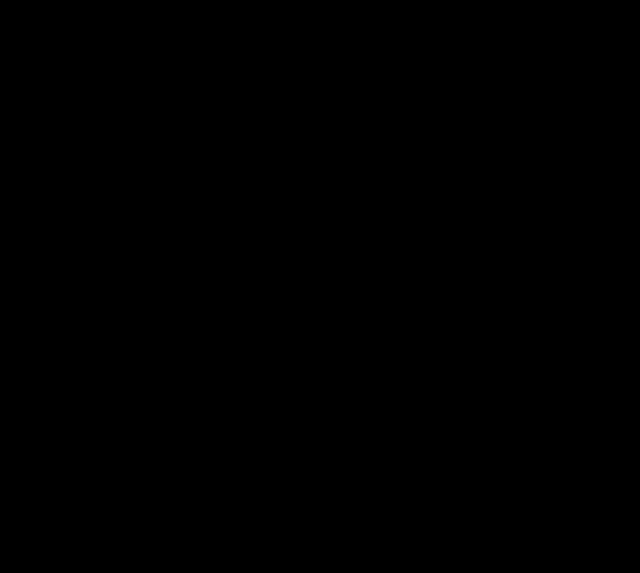
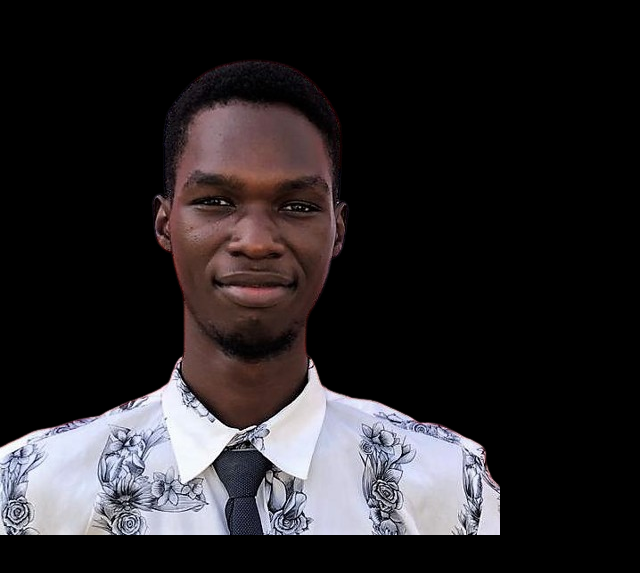
Before and after one commit to iamunclesam/MyPortfolio, a Vue app: page / in a window 1280 px wide. Shown: the part 217-790 px from the top of the page, without its empty margins (0-640 px from the left). Built offline with nearby package versions, Linux system fonts and the light colour scheme.

Commit message:
update hero.vue

```diff
--- a/src/components/Layout/hero.vue
+++ b/src/components/Layout/hero.vue
@@ -1,6 +1,11 @@
 <template>
   <section class=" dark:bg-gray-900">
-        <div class="grid max-w-screen-xl md:px-28 px-4 py-8 mx-auto lg:gap-8 xl:gap-0 lg:py-16 lg:grid-cols-12">
+    <div
+      class="grid order-1 md:order-1 max-w-screen-xl md:px-28 px-4 py-8 mx-auto lg:gap-8 xl:gap-0 lg:py-16 lg:grid-cols-12">
+      <div class="md:hidden md:order-2 lg:mt-0 lg:col-span-5 md:flex">
+        <img src="@/assets/img/sam.png"
+          class="w-64 mx-auto my-6 mb-10 rounded-full border glow-neon-button border-green-600" alt="mockup">
+      </div>
       <div class="mr-auto place-self-center lg:col-span-7">
         <span
           class="bg-green-300 text-green-800 text-xs font-medium me-2 px-2.5 py-0.5 mb-8 rounded dark:bg-green-900 dark:text-green-300">Web
@@ -11,12 +16,13 @@
         <h1
           class="max-w-2xl mb-4 text-4xl font-medium tracking-tight text-white leading-none md:text-5xl xl:text-6xl dark:text-white">
           I'm Samuel Adeyemi</h1>
-                <p class="max-w-2xl mb-6 font-light text-gray-500 lg:mb-8 md:text-lg lg:text-xl dark:text-gray-400">I'm a creative web app developer with rock-solid experience to build simple and complex web applications with recent technologies.</p>
+        <p class="max-w-2xl mb-6 font-light text-gray-500 lg:mb-8 md:text-lg lg:text-xl dark:text-gray-400">I'm a
+          creative web app developer with rock-solid experience to build simple and complex web applications with recent
+          technologies.</p>
         <a href="#"
           class="inline-flex items-center justify-center px-5 py-3 mr-3 text-base font-medium text-center text-green-500 rounded-lg bg-primary-700 hover:bg-primary-800 focus:ring-4 focus:ring-primary-300 dark:focus:ring-primary-900">
           Download My CV
-                    <svg class="w-5 h-5 ml-2 -mr-1" fill="currentColor" viewBox="0 0 20 20"
-                        xmlns="http://www.w3.org/2000/svg">
+          <svg class="w-5 h-5 ml-2 -mr-1" fill="currentColor" viewBox="0 0 20 20" xmlns="http://www.w3.org/2000/svg">
             <path fill-rule="evenodd"
               d="M10.293 3.293a1 1 0 011.414 0l6 6a1 1 0 010 1.414l-6 6a1 1 0 01-1.414-1.414L14.586 11H3a1 1 0 110-2h11.586l-4.293-4.293a1 1 0 010-1.414z"
               clip-rule="evenodd"></path>
@@ -27,7 +33,8 @@
             </a>  -->
       </div>
       <div class="hidden lg:mt-0 lg:col-span-5 lg:flex">
-                <img src="@/assets/img/sam.png" class="w-full rounded-full border glow-neon-button border-green-600" alt="mockup">
+        <img src="@/assets/img/sam.png" class="w-full rounded-full border glow-neon-button border-green-600"
+          alt="mockup">
       </div>
     </div>
   </section>
@@ -37,7 +44,6 @@
 </script>
 
 <style>
-
 .glow-neon-button {
   position: relative;
 }
@@ -69,5 +75,4 @@
     opacity: 0;
   }
 }
-
 </style>
```
Lines whose indentation alone changed are shown as unchanged.
